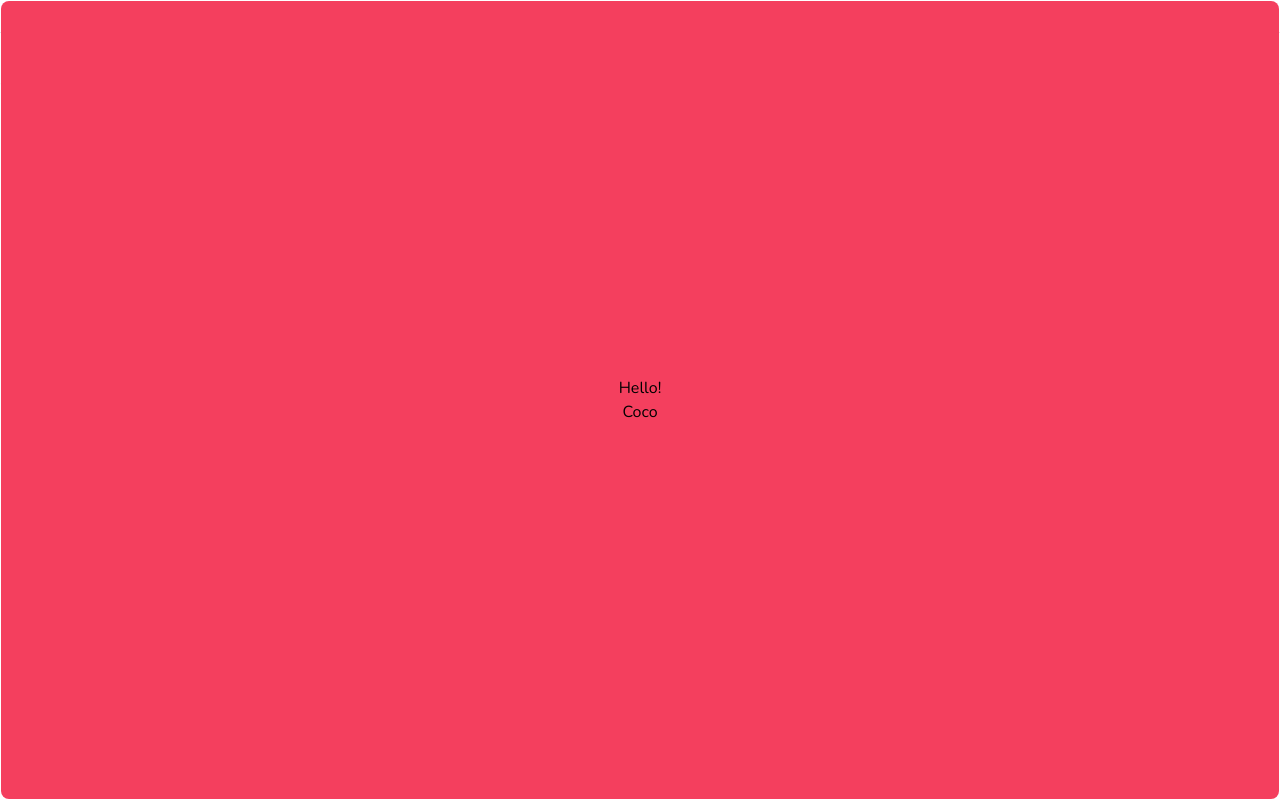
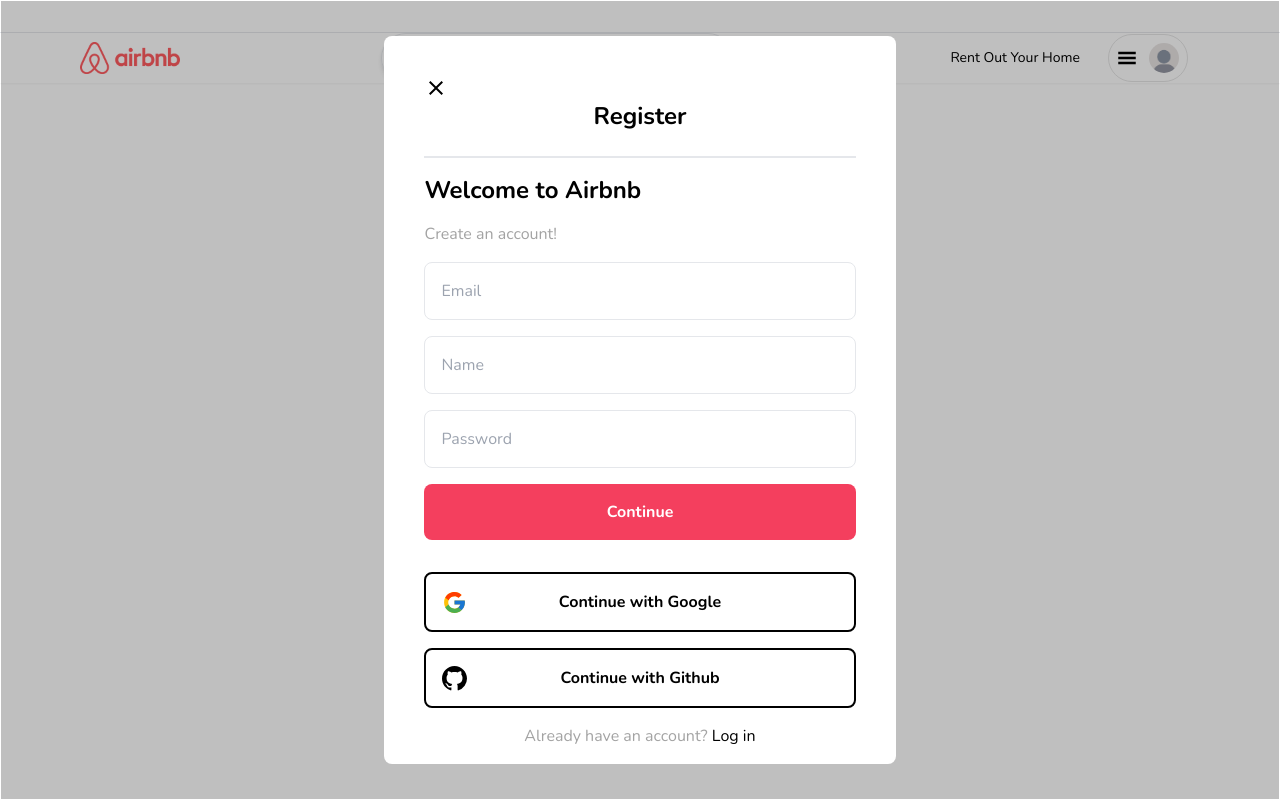
Before and after one commit to AlvinRuan/Abnbclone, a Next.js app: page / in a window 1280 px wide. Built offline with nearby package versions, Linux system fonts and the light colour scheme.

Commit message:
click signup opens up modal, designed modal

```diff
--- a/app/components/navbar/RegisterModal.tsx
+++ b/app/components/navbar/RegisterModal.tsx
@@ -1,9 +1,113 @@
-const RegisterModal = () => {
+import { IoMdClose } from "react-icons/io";
+import { FcGoogle } from "react-icons/fc";
+import { BsGithub } from "react-icons/bs";
+import axios from "axios";
+import React, { useState } from "react";
+
+interface RegisterModalProps {
+  registerStateFunc: (newState: boolean) => void;
+  registerState: boolean;
+}
+
+interface FormData {
+  email: string;
+  name: string;
+  password: string;
+}
+
+const RegisterModal: React.FC<RegisterModalProps> = ({
+  registerState,
+  registerStateFunc,
+}) => {
+  const [formData, setFormData] = useState({
+    email: "",
+    name: "",
+    password: "",
+  });
+
+  const handleInputChange = (event: React.ChangeEvent<HTMLInputElement>) => {
+    const { name, value } = event.target;
+    setFormData((prevData) => ({
+      ...prevData,
+      [name]: value,
+    }));
+    console.log(formData);
+  };
+
+  const handleSubmit = (event: React.FormEvent<HTMLFormElement>) => {
+    event.preventDefault();
+    SubmitHandler(formData);
+  };
+
+  const SubmitHandler = (data: FormData) => {
+    axios
+      .post("/api/register", data)
+      .then(() => {
+        registerStateFunc(!registerState);
+      })
+      .catch(() => {
+        console.log("ERROR!!!");
+        registerStateFunc(!registerState);
+      });
+  };
+
   return (
-    <div className="rounded-lg flex justify-center items-center inset-x-px inset-y-px fixed  text-center overflow-x-hidden overflow-y-hidden z-20 bg-rose-500">
-      <div className="w-full  md:w-4/6 lg:w-3/6 xl:w-2/5 h-full md:h-auto md:h-auto mx-auto my-6">
-        <div className="transition duration-300">Hello!</div>
-        <div>Coco</div>
+    <div className=" transition duration-300 ease  flex justify-center items-center inset-x-px inset-y-px fixed overflow-x-hidden overflow-y-hidden z-20 bg-opacity-25 bg-black">
+      <div className="p-4 lg:rounded-lg md:rounded-lg bg-white relative w-full md:w-4/6 lg:w-3/6 xl:w-2/5 h-full md:h-auto md:h-auto mx-auto my-6">
+        <div className="flex flex-col gap-4 lg:mx-6 md:mx-5 mx-5">
+          <div className="text-2xl text-center font-bold border-b-2 py-6">
+            <div className="cursor-pointer">
+              <IoMdClose onClick={() => registerStateFunc(!registerState)} />
+            </div>
+            Register
+          </div>
+          <div className="text-2xl font-bold ">Welcome to Airbnb</div>
+          <div className="text-neutral-400">Create an account!</div>
+          <form onSubmit={handleSubmit} className=" flex flex-col gap-4">
+            <input
+              name="email"
+              type="email"
+              value={formData.email}
+              onChange={handleInputChange}
+              className="border-[1px] focus:border-blue-500 p-4 rounded-lg "
+              placeholder="Email"
+            ></input>
+            <input
+              name="name"
+              className="p-4 rounded-lg border-[1px]"
+              placeholder="Name"
+              onChange={handleInputChange}
+              value={formData.name}
+            ></input>
+            <input
+              name="password"
+              className="focus:border-blue-500 p-4 rounded-lg border-[1px]"
+              placeholder="Password"
+              onChange={handleInputChange}
+              value={formData.password}
+            ></input>
+            <button className="p-4 font-bold text-white rounded-lg bg-rose-500 mb-4">
+              Continue
+            </button>
+          </form>
+
+          <button className="justify-between font-bold p-4 rounded-lg border-[2px] border-black">
+            <div className="absolute">
+              <FcGoogle size={25} />
+            </div>
+            <div className=" text-center">Continue with Google</div>
+          </button>
+          <button className="font-bold p-4 rounded-lg border-[2px] border-black">
+            <div className="absolute">
+              <BsGithub size={25} />
+            </div>
+            Continue with Github
+          </button>
+          <div className="text-center text-neutral-400">
+            Already have an account?{" "}
+            <span className="text-black cursor-pointer">Log in</span>
+          </div>
+        </div>
       </div>
     </div>
   );
--- a/app/components/navbar/UserMenu.tsx
+++ b/app/components/navbar/UserMenu.tsx
@@ -7,7 +7,7 @@
 
 const UserMenu = () => {
   const [openMenu, setOpenMenu] = useState(false);
-  const [registerModal, setRegisterModal] = useState(false);
+  const [registerModal, setRegisterModal] = useState(true);
   const [loginModal, setLoginModal] = useState(false);
 
   const openMenuClicked = () => {
@@ -27,6 +27,12 @@
 
   return (
     <div className="relative">
+      {registerModal && (
+        <RegisterModal
+          registerState={registerModal}
+          registerStateFunc={setRegisterModal}
+        />
+      )}
       <div className="flex flex-row items-center gap-3">
         <div className="hidden md:block text-sm py-3 px-4 rounded-full hover: bg-white transition cursor-pointer">
           Rent Out Your Home
--- a/app/layout.tsx
+++ b/app/layout.tsx
@@ -22,7 +22,6 @@
   return (
     <html lang="en">
       <body className={font.className}>
-        <RegisterModal />
         <Navbar />
         {children}
       </body>
--- a/package.json
+++ b/package.json
@@ -12,6 +12,7 @@
     "@types/node": "20.4.8",
     "@types/react": "18.2.18",
     "@types/react-dom": "18.2.7",
+    "axios": "^1.4.0",
     "eslint": "8.46.0",
     "eslint-config-next": "13.4.12",
     "next": "13.4.12",
```
Also changed, not shown: 1 other file (tests, documents, lock files or other folders).
